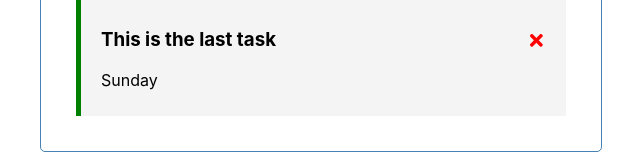
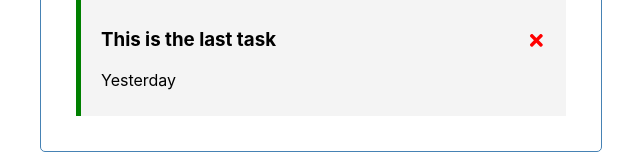
Before and after one commit to kaloyragalag/ReactApp101, a React (Create React App) app: page / in a window 1280 px wide. Shown: the part 406-566 px from the top of the page, without its empty margins (319-959 px from the left). Built offline with nearby package versions, Linux system fonts and the light colour scheme; data requests are answered from the project's data file.

Commit message:
get tasks from api

```diff
--- a/src/App.js
+++ b/src/App.js
@@ -1,7 +1,7 @@
 import Header from './Components/Header';
 import './App.css';
 import Tasks from './Components/Tasks';
-import { useState } from 'react';
+import { useState, useEffect } from 'react';
 import AddTask from './Components/AddTask';
 //import logo from './logo.svg';
 // const name = 'Karl'
@@ -11,25 +11,23 @@ import AddTask from './Components/AddTask';
 
 function App() {
   const [showAddTask, setShowAddTask] = useState(false);
-  const [tasks, setTasks] = useState([
-      {
-        id:1,
-        text: 'This is the 1st task',
-        day: 'Today',
-        reminder: true
-      },{
-        id:2,
-        text: 'This is the 2nd task',
-        day: 'Tomorrow',
-        reminder: true
-      },{
-        id:3,
-        text: 'This is the last task',
-        day: 'Sunday',
-        reminder: true
-      },
-    ]
-  );
+  const [tasks, setTasks] = useState([]);
+
+  useEffect(() => {
+    const getTasksFromServer = async() => {
+      const tasksFromServer = await fetchTaskFromServer();
+      setTasks(tasksFromServer);
+    }
+
+    getTasksFromServer();
+  },[]);
+
+  const fetchTaskFromServer = async() => {
+    const result = await fetch('http://localhost:5000/tasks');
+    const data = await result.json();
+
+    return data;
+  }
 
   const addTask = (task) => {
     const id = tasks.length + 1;
```
